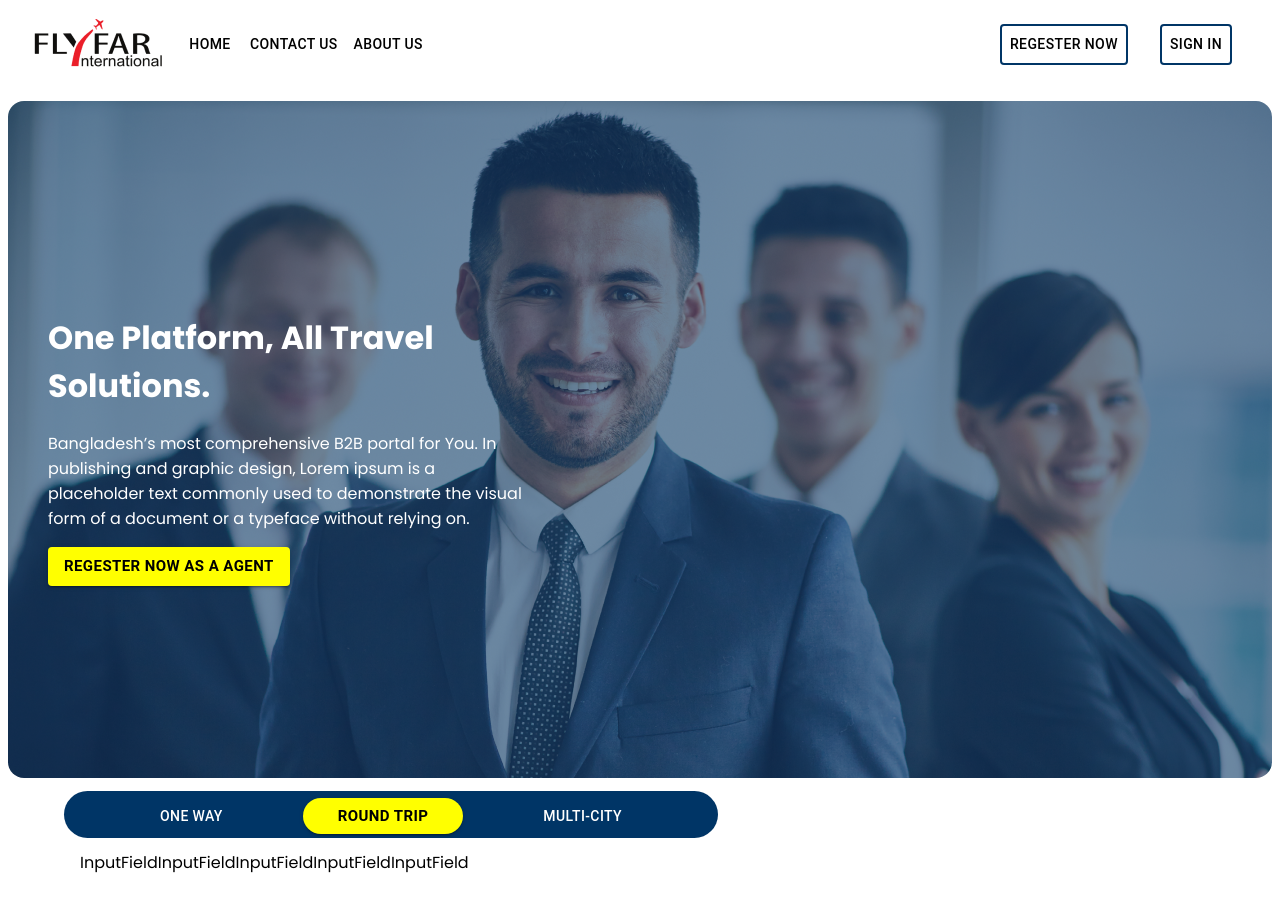
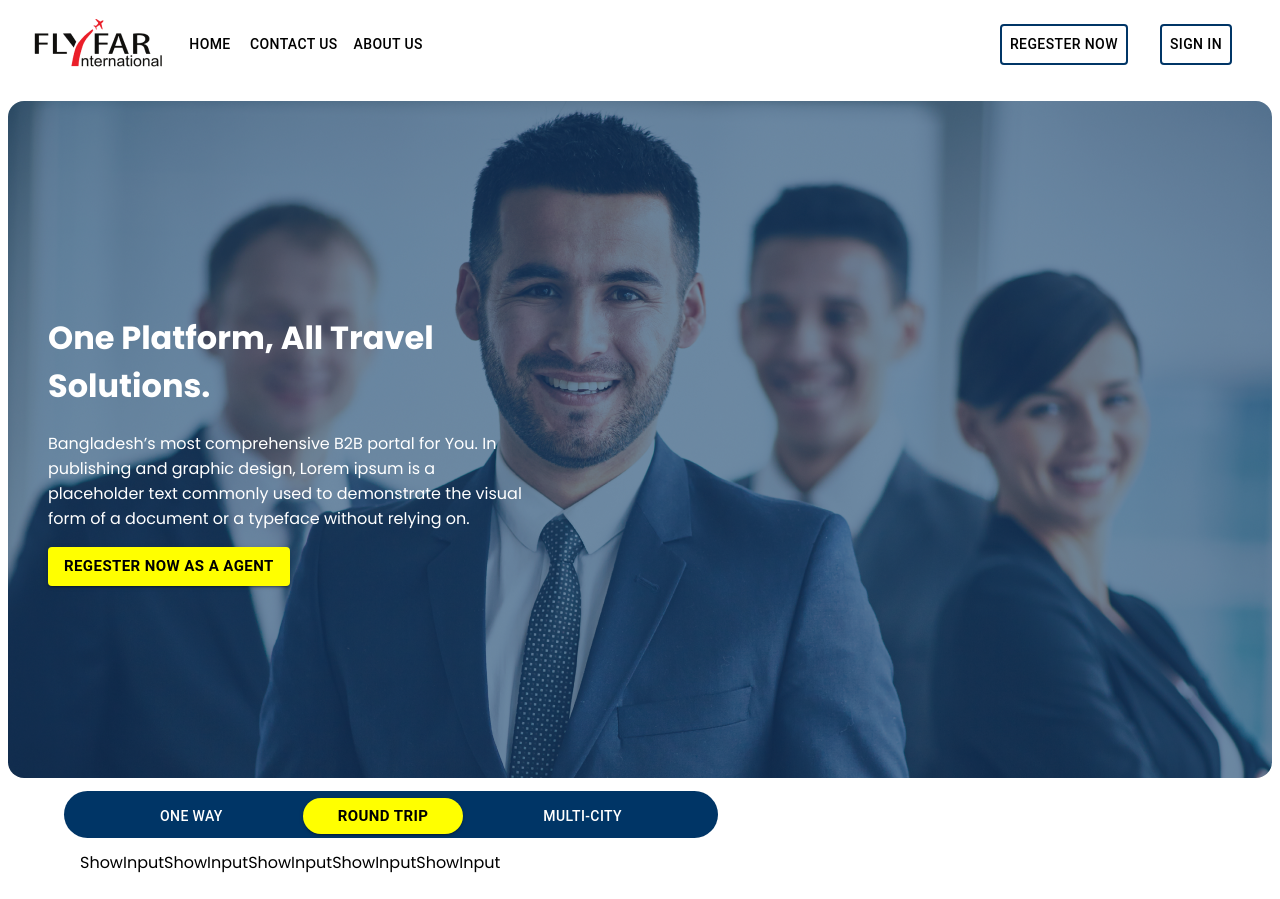
Before and after one commit to rakibul9618/fly-fair, a React (Create React App) app: page / in a window 1280 px wide. Built offline with nearby package versions, Linux system fonts and the light colour scheme.

Commit message:
navbar problem soved

```diff
--- a/src/components/Form.jsx
+++ b/src/components/Form.jsx
@@ -3,7 +3,7 @@ import { Container } from '@mui/system';
 import Box from '@mui/material/Box';
 import Button from '@mui/material/Button';
 import { styled } from '@mui/material/styles';
-import InputField from './InputField';
+import ShowInput from './ShowInput';
 
 const MidButton = styled(Button)({
   background: '#FFFF00',
@@ -64,9 +64,9 @@ const Form = () => {
           Multi-City
         </Button>
       </Box>
-      <Box component="span" sx={{ p: 2, display: 'flex' }}>
+      <Box component="span" sx={{ p: 2, display: 'flex', flexWrap: 'wrap' }}>
         {formData.map((data, index) => {
-          return <InputField data={data} key={index} />;
+          return <ShowInput data={data} key={index} />;
         })}
       </Box>
     </Container>
--- a/src/components/Header.jsx
+++ b/src/components/Header.jsx
@@ -33,16 +33,14 @@ const Header = () => {
         sx={{
           p: 2,
           color: 'white',
-            width: { xs: '100%', md: '50%', lg: '40%', xl: '80%' },
+          width: { xs: '100%', md: '50%', lg: '40%', xl: '50%' },
         }}
       >
-          <h1 style={{ color: 'white' }}>
-            One Platform, All Travel Solutions.
-          </h1>
+        <h1 style={{ color: 'white' }}>One Platform, All Travel Solutions.</h1>
         <p>
-            Bangladesh’s most comprehensive B2B portal for You. In publishing
-            and graphic design, Lorem ipsum is a placeholder text commonly used
-            to demonstrate the visual form of a document or a typeface without
+          Bangladesh’s most comprehensive B2B portal for You. In publishing and
+          graphic design, Lorem ipsum is a placeholder text commonly used to
+          demonstrate the visual form of a document or a typeface without
           relying on.
         </p>
         <RegButton variant="contained">Regester now as a Agent</RegButton>
--- a/src/components/InputField.jsx
+++ /dev/null
@@ -1,7 +0,0 @@
-import React from 'react';
-
-const InputField = ({ data }) => {
-  return <div>InputField</div>;
-};
-
-export default InputField;
--- /dev/null
+++ b/src/components/ShowInput.jsx
@@ -0,0 +1,6 @@
+const ShowInput = ({data}) => {
+  return (
+    <div>ShowInput</div>
+  )
+}
+export default ShowInput
```
Lines whose indentation alone changed are shown as unchanged.
